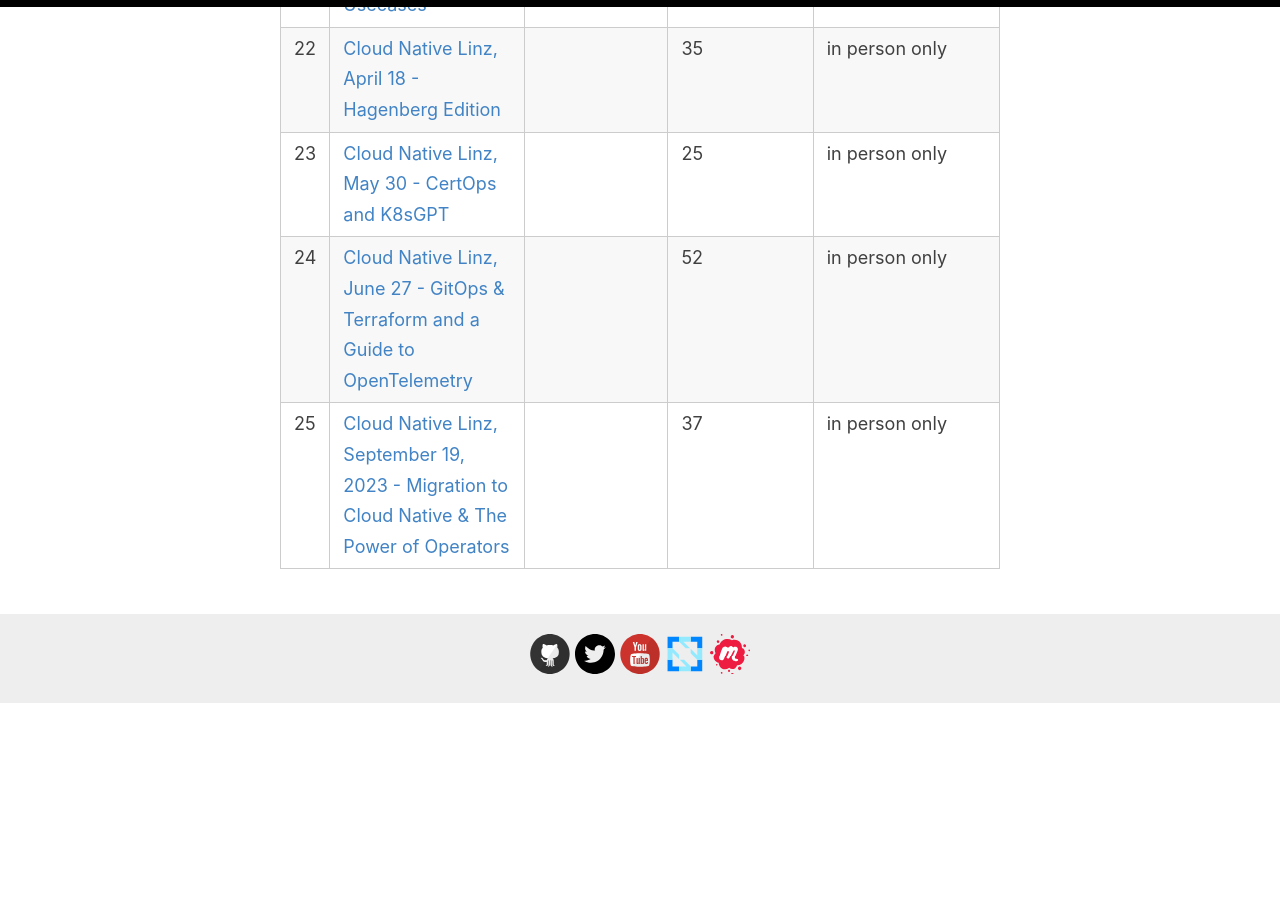
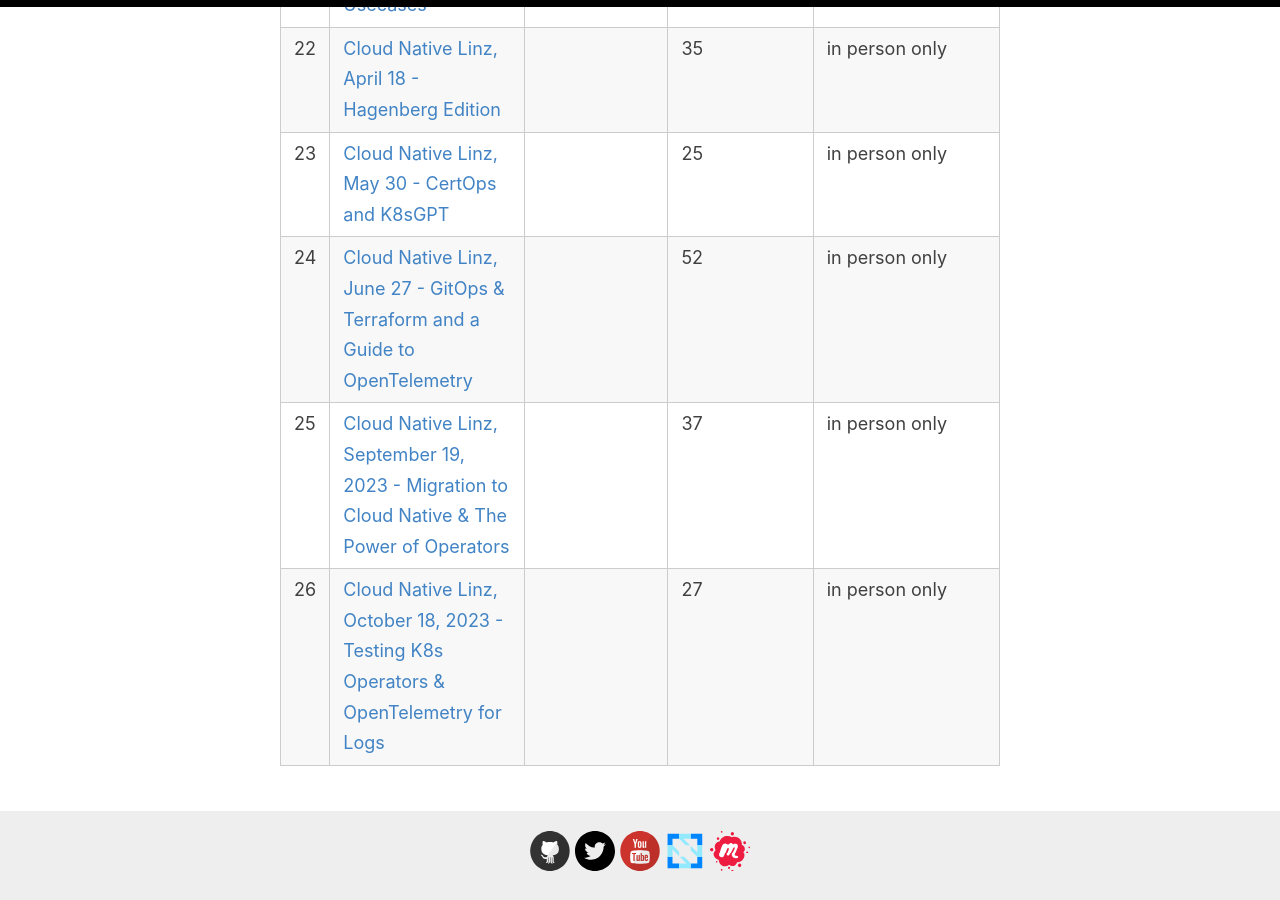
Before and after one commit to CloudNativeLinz/cloudnativelinz.github.io, a Jekyll site: the page built from _pages/statistics.md, in a window 1280 px wide and 900 px high, scrolled down 4536 px. Built offline with Jekyll 4.4.1, drawn with Linux system fonts in a browser that asks for light colours; before the commit the page ends 5240 px from its top, so only the background shows below that.

Commit message:
update october stats

```diff
--- a/_pages/statistics.md
+++ b/_pages/statistics.md
@@ -34,3 +34,4 @@ permalink: /statistics/
 | 23 | [Cloud Native Linz, May 30 - CertOps and K8sGPT](https://community.cncf.io/events/details/cncf-linz-presents-cloud-native-linz-may-30-troubleshooting-with-k8sgpt/) |  | 25 | in person only |
 | 24 | [Cloud Native Linz, June 27 - GitOps & Terraform and a Guide to OpenTelemetry](https://community.cncf.io/events/details/cncf-linz-presents-cloud-native-linz-june-27-gitops-terraform-and-a-guide-to-opentelemetry/) |  | 52 | in person only |
 | 25 | [Cloud Native Linz, September 19, 2023 - Migration to Cloud Native & The Power of Operators](https://community.cncf.io/events/details/cncf-linz-presents-cloud-native-linz-sept-19-migration-to-cloud-native-amp-the-power-of-operators/) |  | 37 | in person only |
+| 26 | [Cloud Native Linz, October 18, 2023 - Testing K8s Operators & OpenTelemetry for Logs](https://community.cncf.io/events/details/cncf-linz-presents-cloud-native-linz-october-18-testing-k8s-operators-amp-opentelemetry-for-logs/) |  | 27 | in person only |
```
